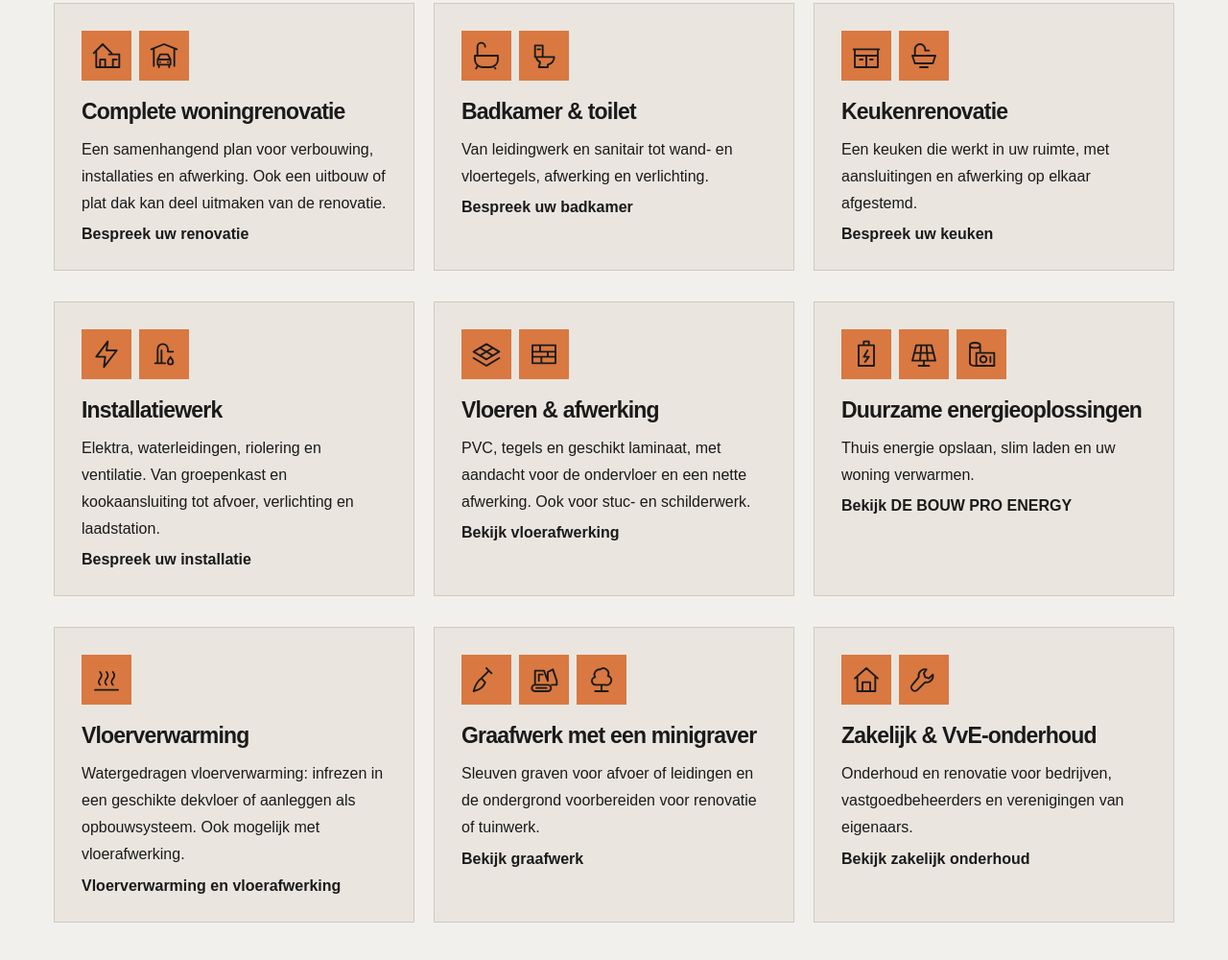
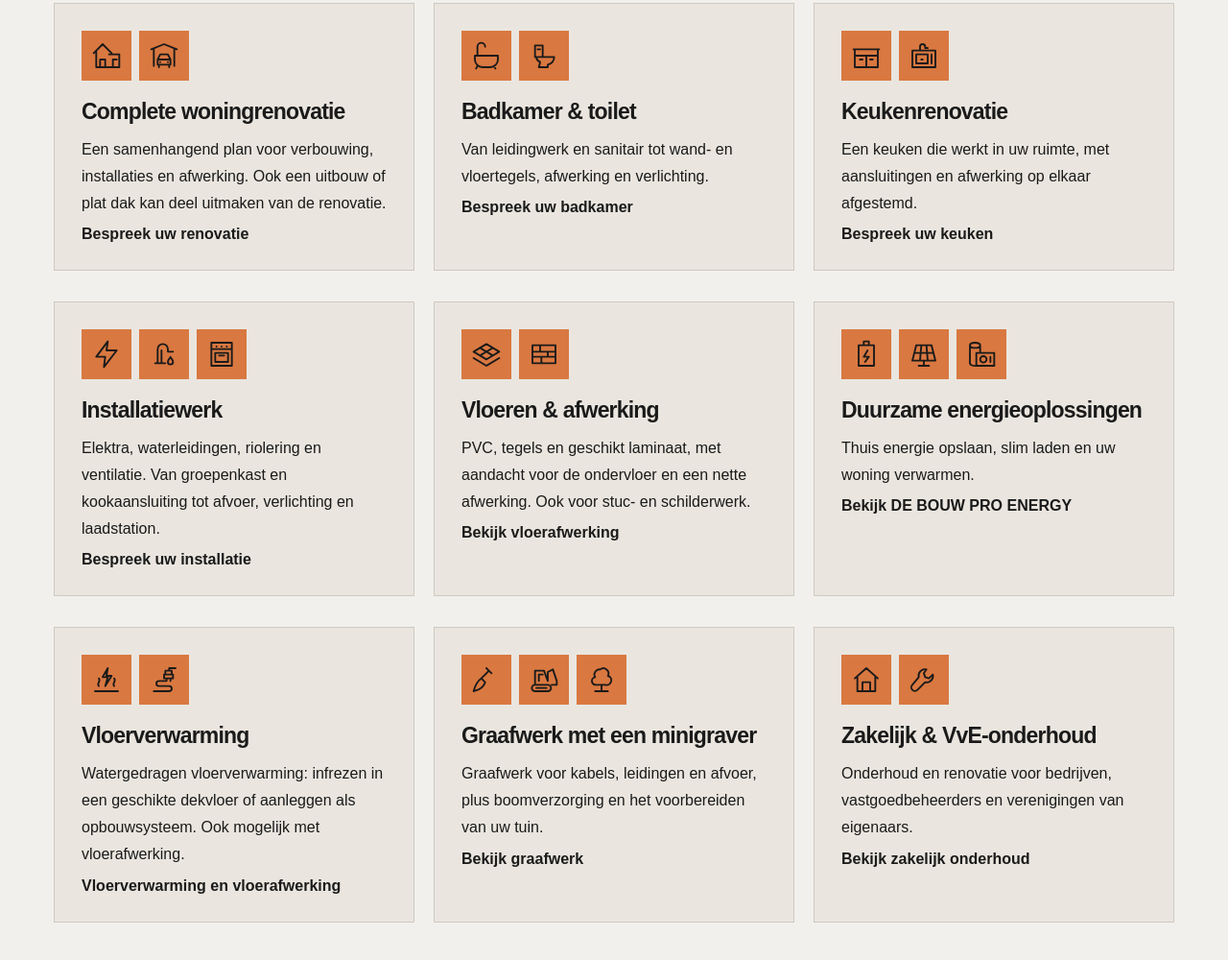
Before and after one commit to andreytruf/Debouwpro-test, a website: page index.html in a window 1280 px wide. Shown: the part 1090-2090 px from the top of the page at 96% size. Drawn offline with Linux system fonts and the light colour scheme.

Commit message:
Clarify kitchen, installation and heating icons

```diff
--- a/index.html
+++ b/index.html
@@ -207,7 +207,9 @@
                 stroke-linecap="round"
                 stroke-linejoin="round"
               >
-                <path d="M5 12V7a4 4 0 0 1 8 0v1h3M3 12h18l-2 6H5zM9 21h6" />
+                <path
+                  d="M3 8h18v13H3zM6 11h9v7H6zM18 11v7M10 15h1M9 8V5a2 2 0 0 1 4 0v1h2"
+                />
               </svg>
             </div>
             <div class="card-copy">
@@ -240,6 +242,17 @@
               >
                 <path
                   d="M5 19h8m-6 0V8a4 4 0 0 1 8 0v2h4m-9 9V9m7 5c0 1-2 2-2 4a2 2 0 0 0 4 0c0-2-2-3-2-4Z"
+                /></svg
+              ><svg
+                viewBox="0 0 24 24"
+                fill="none"
+                stroke="currentColor"
+                stroke-width="1.4"
+                stroke-linecap="round"
+                stroke-linejoin="round"
+              >
+                <path
+                  d="M4 3h16v18H4zM4 8h16m-12-2h.01m4 0h.01m4 0h.01M7 11h10v7H7zm3 2h4"
                 />
               </svg>
             </div>
@@ -339,7 +352,18 @@
                 stroke-linejoin="round"
               >
                 <path
-                  d="M3 20h18M7 16c-4-4 4-5 0-10m5 10c-4-4 4-5 0-10m5 10c-4-4 4-5 0-10"
+                  d="M3 21h18M6 17c-2-2 2-4 0-6m12 6c-2-2 2-4 0-6m-5-8-4 7h4l-2 7 5-8h-4z"
+                /></svg
+              ><svg
+                viewBox="0 0 24 24"
+                fill="none"
+                stroke="currentColor"
+                stroke-width="1.4"
+                stroke-linecap="round"
+                stroke-linejoin="round"
+              >
+                <path
+                  d="M4 21h12a2 2 0 0 0 0-4H8a2 2 0 0 1 0-4h5m0-2h5m-4 2v-2m3 2v-2m-5 0V8h7v3m-6-3V5h5v3m-2-3V3h5"
                 />
               </svg>
             </div>
@@ -393,8 +417,8 @@
             <div class="card-copy">
               <h3>Graafwerk met een minigraver</h3>
               <p>
-                Sleuven graven voor afvoer of leidingen en de ondergrond
-                voorbereiden voor renovatie of tuinwerk.
+                Graafwerk voor kabels, leidingen en afvoer, plus boomverzorging
+                en het voorbereiden van uw tuin.
               </p>
               <a href="/graafwerk/">Bekijk graafwerk</a>
             </div>
```
Also changed, not shown: tests/site.spec.mjs (+1 -1 lines).
